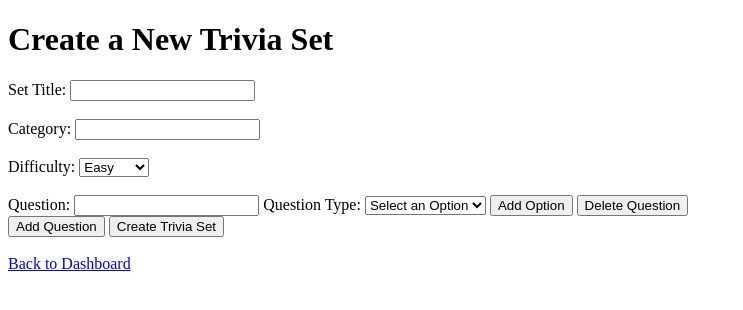
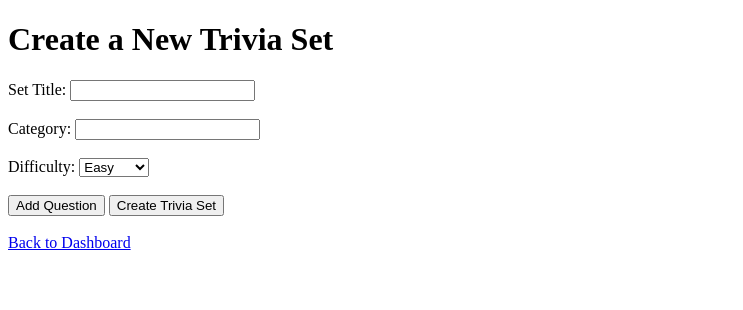
Before and after one commit to Ctrl-Alt-Defeat-200/trivia_app_v4, a Flask app: page /create_trivia_set in a window 1280 px wide. Shown: the top 310 px of the page, without its empty margins (0-743 px from the left). Run offline with Flask 3, Linux system fonts and the light colour scheme; a user stored in the database is signed in.

Commit message:
updated create_trivia_set.html

```diff
--- a/app.py
+++ b/app.py
@@ -3,15 +3,12 @@ from flask import Flask, render_template, request, url_for, redirect, session, f
 from flask_sqlalchemy import SQLAlchemy
 from flask_login import LoginManager, UserMixin, login_user, logout_user, current_user, login_required
 import uuid
-from flask_migrate import Migrate
 
 
 app = Flask(__name__)
 app.config["SQLALCHEMY_DATABASE_URI"] = "sqlite:///db.sqlite"
-app.config['SQLALCHEMY_TRACK_MODIFICATIONS'] = False
 app.config["SECRET_KEY"] = "abc"
-db = SQLAlchemy()   ##app not originally passed in
-migrate = Migrate(app, db)
+db = SQLAlchemy()
 
 login_manager = LoginManager()
 login_manager.init_app(app)
@@ -238,6 +235,7 @@ def create_trivia_set():
                         new_option = Option(
                             text=open_ended_answer,
                             is_correct=True,
+                            question_id=new_question.id # type:ignore
                         )
                         new_question.options.append(new_option)
                         db.session.add(new_option)
@@ -258,6 +256,7 @@ def edit_trivia_set(trivia_set_id):
     if trivia_set:
         # Check if the current user is the creator of the trivia set
         if current_user.id == trivia_set.user_id: # type:ignore
+
             if request.method == 'POST':
                 # Handle the form submission for editing the trivia set
                 # Update the trivia set's properties as needed
@@ -318,6 +317,9 @@ def delete_trivia_set(trivia_set_id):
     if trivia_set:
         # Check if the current user is the creator of the trivia set
         if current_user.id == trivia_set.user_id: # type:ignore
+            # Delete associated questions first
+            for question in trivia_set.questions:
+                db.session.delete(question)
             # Delete the trivia set and commit to db
             db.session.delete(trivia_set)
             db.session.commit()
@@ -344,4 +346,4 @@ def logout():
 if __name__ == "__main__":
     with app.app_context():
         db.create_all()
-    app.run(debug=True, host='0.0.0.0')
+    app.run(debug=True)
--- a/templates/create_trivia_set.html
+++ b/templates/create_trivia_set.html
@@ -8,126 +8,102 @@
     <h1>Create a New Trivia Set</h1>
     <form method="POST" action="{{ url_for('create_trivia_set') }}">
       <label for="set_title">Set Title:</label>
-        <input type="text" name="set_title" required><br><br>
+      <input type="text" id="set_title" name="set_title" required /><br /><br />
 
       <label for="category">Category:</label>
-        <input type="text" name="category" required><br><br>
+      <input type="text" id="category" name="category" required /><br /><br />
 
       <label for="difficulty">Difficulty:</label>
-        <select name="difficulty" required>
+      <select id="difficulty" name="difficulty" required>
         <option value="easy">Easy</option>
         <option value="medium">Medium</option>
-            <option value="hard">Hard</option>
-        </select><br><br>
+        <option value="hard">Hard</option></select><br /><br />
 
       <!-- Questions and Options -->
       <div id="questions-container">
-            <div class="question">
-                <label for="questions_0_text">Question:</label>
-                <input type="text" name="questions_0_text" required>
-
-                <label for="questions_0_type">Question Type:</label>
-                <select name="questions_0_type" class="question-type">
-                    <option value="none" selected disabled hidden>Select an Option</option>
-                    <option value="multiple_choice" >Multiple Choice</option>
-                    <option value="open_ended">Open Ended</option>
-                </select>
-
-
-                <button type="button" class="add-option" data-question-index="0">Add Option</button>
-                <button type="button" class="delete-question">Delete Question</button>
-
-                <div class="options-container" id="options-container-0" style="display: none;">
-                    <div class="option" >
-                        <label for="options_0_0_text">Option:</label>
-                        <input type="text" name="options_0_0_text[]" required>
-
-                        <label for="options_0_0_is_correct">Is Correct:</label>
-                        <input type="checkbox" name="options_0_0_is_correct[]">
+        <!--This is where dynamically added q's will show-->
       </div>
-                </div>
-
-                <div class="open-ended-answer" id="open-ended-answer-0" style="display: none;">
-                    <label for="open_ended_0_text">Correct Answer:</label>
-                    <input type="text" name="open_ended_0_text">
-                </div>
-            </div>
-        </div>
-
       <button type="button" id="add-question">Add Question</button>
 
-        <input type="submit" value="Create Trivia Set">
+      <input type="submit" value="Create Trivia Set" />
     </form>
-    <br>
-    <a href="{{url_for('dashboard')}}">Back to Dashboard</a><br><br>
+
+    <br />
+    <a href="{{url_for('dashboard')}}">Back to Dashboard</a><br /><br />
 
     <!-- JavaScript code for adding questions and options dynamically -->
+
     <script>
+        const addQuestionButton = document.getElementById("add-question");
+        const questionsContainer = document.getElementById("questions-container");
+
         let questionIndex = 0;
 
-        document.getElementById('add-question').addEventListener('click', () => {
-            const questionsContainer = document.getElementById('questions-container');
-            const newQuestion = document.querySelector('.question').cloneNode(true);
-            questionIndex = document.querySelectorAll('.question').length;
+        addQuestionButton.addEventListener("click", () => {
+            const questionDiv = document.createElement("div");
+            questionDiv.innerHTML = `
+                <hr />
+                <label for="question_${questionIndex}">Question:</label>
+                <input type="text" id="question_${questionIndex}" name="question_${questionIndex}" required /><br /><br />
 
-            // Update the name attributes for question text and type inputs
-            newQuestion.querySelector('[name="questions_0_text"]').name = `questions_${questionIndex}_text`;
-            newQuestion.querySelector('[name="questions_0_type"]').name = `questions_${questionIndex}_type`;
+                <label for="question_type_${questionIndex}">Question Type:</label>
+                <select id="question_type_${questionIndex}" name="question_type_${questionIndex}" required>
+                    <option value="multiple_choice">Multiple Choice</option>
+                    <option value="open_ended">Open Ended</option>
+                </select><br /><br />
 
-            // Update dataset attributes for buttons
-            newQuestion.querySelector('.add-option').dataset.questionIndex = questionIndex;
-            newQuestion.querySelector('.delete-question').dataset.questionIndex = questionIndex;
+                <div id="options-container_${questionIndex}">
+                    <!-- This is where dynamically added options will appear -->
+                </div>
+                <div id="correct-answer-container_${questionIndex}">
+                    <!-- This is where the correct answer for open-ended questions will appear -->
+                </div>
+                <button type="button" id="add-option_${questionIndex}">Add Option</button>
+            `;
 
-            // Update IDs for options and open-ended answer containers
-            newQuestion.querySelector('.options-container').id = `options-container-${questionIndex}`;
-            newQuestion.querySelector('.open-ended-answer').id = `open-ended-answer-${questionIndex}`;
+            questionsContainer.appendChild(questionDiv);
 
-            questionsContainer.appendChild(newQuestion);
+            // Add an event listener for the "Add Option" button for this question
+            const addOptionButton = document.getElementById(`add-option_${questionIndex}`);
+            const optionsContainer = document.getElementById(`options-container_${questionIndex}`);
+            const correctAnswerContainer = document.getElementById(`correct-answer-container_${questionIndex}`);
+            let optionIndex = 0;
+
+            addOptionButton.addEventListener("click", () => {
+                const optionDiv = document.createElement("div");
+                optionDiv.innerHTML = `
+                    <label for="option_${questionIndex}_${optionIndex}">Option:</label>
+                    <input type="text" id="option_${questionIndex}_${optionIndex}" name="option_${questionIndex}_${optionIndex}" required /><br /><br />
+
+                    <label for="is_correct_${questionIndex}_${optionIndex}">Is Correct:</label>
+                    <input type="checkbox" id="is_correct_${questionIndex}_${optionIndex}" name="is_correct_${questionIndex}_${optionIndex}" /><br /><br />
+                `;
+
+                optionsContainer.appendChild(optionDiv);
+                optionIndex++;
             });
 
-        document.getElementById('questions-container').addEventListener('change', (event) => {
-            if (event.target.name.startsWith('questions_') && event.target.name.endsWith('_type')) {
-                const questionIndex = event.target.name.split('_')[1];
-                const selectedType = event.target.value;
-                const openEndedAnswerDiv = document.getElementById(`open-ended-answer-${questionIndex}`);
-
-                if (selectedType === 'open_ended') {
-                    openEndedAnswerDiv.style.display = 'block';
-                    document.getElementById(`options-container-${questionIndex}`).style.display = 'none';
+            // Add an event listener for the question type dropdown
+            const questionTypeDropdown = document.getElementById(`question_type_${questionIndex}`);
+            questionTypeDropdown.addEventListener("change", () => {
+                if (questionTypeDropdown.value === "open_ended") {
+                    const correctAnswerInput = document.createElement("input");
+                    correctAnswerInput.type = "text";
+                    correctAnswerInput.id = `correct_answer_${questionIndex}`;
+                    correctAnswerInput.name = `correct_answer_${questionIndex}`;
+                    correctAnswerInput.placeholder = "Correct Answer";
+                    correctAnswerContainer.appendChild(correctAnswerInput);
                 } else {
-                    openEndedAnswerDiv.style.display = 'none';
-                    document.getElementById(`options-container-${questionIndex}`).style.display = 'block';
-
-                }
+                    // Remove the correct answer input field if question type is not open-ended
+                    correctAnswerContainer.innerHTML = "";
                 }
             });
 
-        document.getElementById('questions-container').addEventListener('click', (event) => {
-            if (event.target.classList.contains('add-option')) {
-                const questionIndex = event.target.dataset.questionIndex;
-                const optionsContainer = document.getElementById(`options-container-${questionIndex}`);
-                const newOption = optionsContainer.querySelector('.option').cloneNode(true);
-
-                // Generate a unique name for the option text input
-                const optionIndex = optionsContainer.querySelectorAll('.option').length;
-                newOption.querySelector('[name^="options_0_0_text"]').name = `options_${questionIndex}_${optionIndex}_text`;
-
-                // Generate a unique name for the option checkbox input
-                newOption.querySelector('[name^="options_0_0_is_correct"]').name = `options_${questionIndex}_${optionIndex}_is_correct`;
-
-                optionsContainer.appendChild(newOption);
-            }
-
-            // Check if the clicked element is a "delete-question" button
-            if (event.target.classList.contains('delete-question')) {
-                const questionContainer = event.target.closest('.question');
-                if (questionContainer) {
-                    questionContainer.remove();
-                }
-            }
+            questionIndex++;
         });
     </script>
 
 
+
   </body>
 </html>
```
Lines whose indentation alone changed are shown as unchanged.
